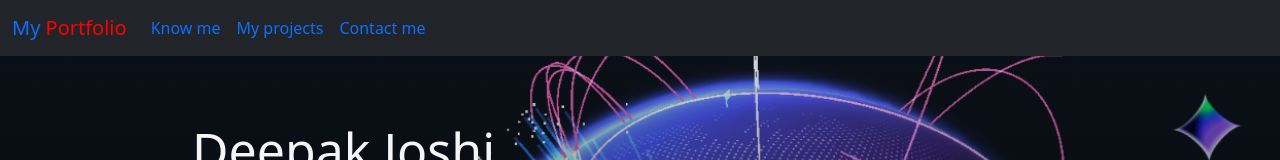
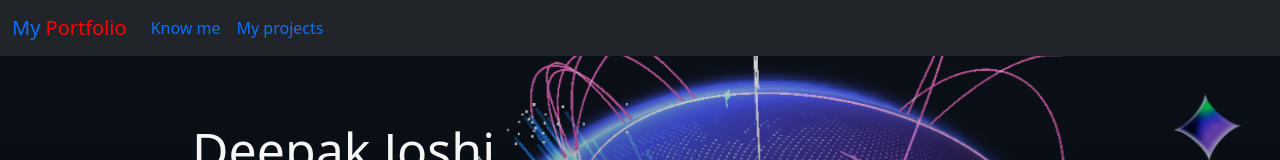
Before and after one commit to Joshideepak806/my-portfolio, a plain HTML site: page index.html in a window 1280 px wide. Shown: the top 160 px of the page. Drawn offline with nearby package versions, Linux system fonts and the light colour scheme.

Commit message:
did some changes to remove contact.html

```diff
--- a/index.html
+++ b/index.html
@@ -33,9 +33,7 @@
                     <a class="nav-link" href="projects.html">My projects</a>
                   </li>
 
-                  <li class="nav-item">
-                    <a class="nav-link" href="contact.html">Contact me</a>
-                  </li>
+
 
 
                 </ul>
```
Also changed, not shown: about.html (+1 -3 lines), projects.html (+1 -3 lines).
